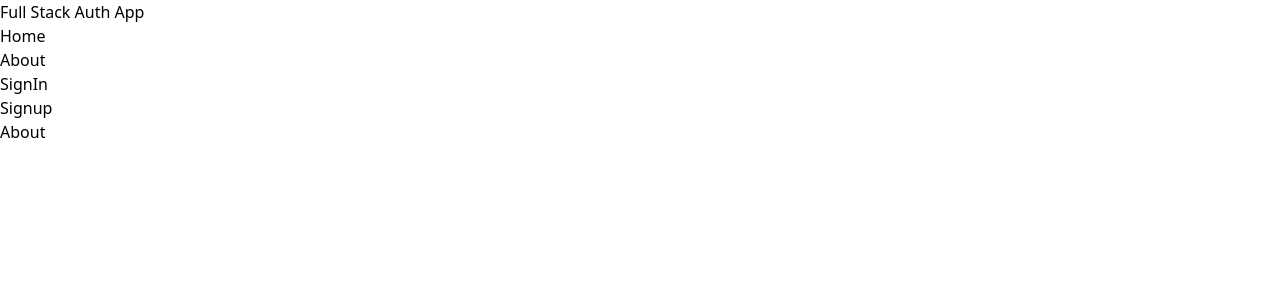
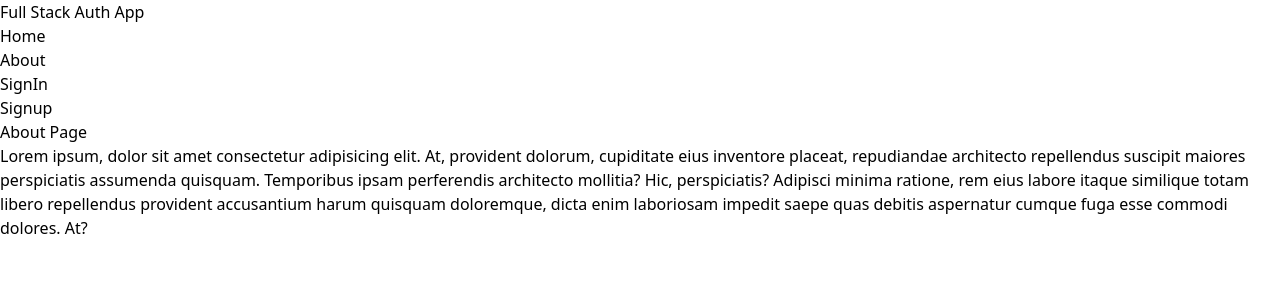
Before and after one commit to faisalkhandev/fullStackAuthentication, a React (Vite) app in the folder client/: page /about in a window 1280 px wide. Shown: the top 300 px of the page. Built offline with nearby package versions, Linux system fonts and the light colour scheme.

Commit message:
style: added demo text to the pages

```diff
--- a/client/src/components/Header.jsx
+++ b/client/src/components/Header.jsx
@@ -4,7 +4,9 @@ function Header() {
     return (
         <div className="bg-slate-800 text-white p-4 ">
             <div className="flex justify-between max-w-6xl mx-auto p-2 items-center">
-                <h1 className="font-bold">Full Stack Auth App</h1>
+                <Link to='/'>
+                    <h1 className="font-bold">Full Stack Auth App</h1>
+                </Link>
                 <ul className="flex gap-3">
                     <Link to='/'>
                         <li>Home</li>
--- a/client/src/pages/About.jsx
+++ b/client/src/pages/About.jsx
@@ -2,9 +2,17 @@
 
 function About() {
     return (
-        <div>
-            <h1>About</h1>
-        </div>
+        <>
+            <div className="mt-4">
+
+                <h1 className="text-center font-bold">About Page </h1>
+
+                <p className="max-w-6xl mx-auto">
+                    Lorem ipsum, dolor sit amet consectetur adipisicing elit. At, provident dolorum, cupiditate eius inventore placeat, repudiandae architecto repellendus suscipit maiores perspiciatis assumenda quisquam. Temporibus ipsam perferendis architecto mollitia? Hic, perspiciatis?
+                    Adipisci minima ratione, rem eius labore itaque similique totam libero repellendus provident accusantium harum quisquam doloremque, dicta enim laboriosam impedit saepe quas debitis aspernatur cumque fuga esse commodi dolores. At?
+                </p>
+            </div>
+        </>
     )
 }
 
--- a/client/src/pages/Home.jsx
+++ b/client/src/pages/Home.jsx
@@ -1,9 +1,17 @@
 
 function Home() {
     return (
-        <div>
-            This is Home
-        </div>
+        <>
+            <div className="mt-4">
+
+                <h1 className="text-center font-bold">Home Page</h1>
+
+                <p className="max-w-6xl mx-auto">
+                    Lorem ipsum, dolor sit amet consectetur adipisicing elit. At, provident dolorum, cupiditate eius inventore placeat, repudiandae architecto repellendus suscipit maiores perspiciatis assumenda quisquam. Temporibus ipsam perferendis architecto mollitia? Hic, perspiciatis?
+                    Adipisci minima ratione, rem eius labore itaque similique totam libero repellendus provident accusantium harum quisquam doloremque, dicta enim laboriosam impedit saepe quas debitis aspernatur cumque fuga esse commodi dolores. At?
+                </p>
+            </div>
+        </>
     )
 }
 
```
